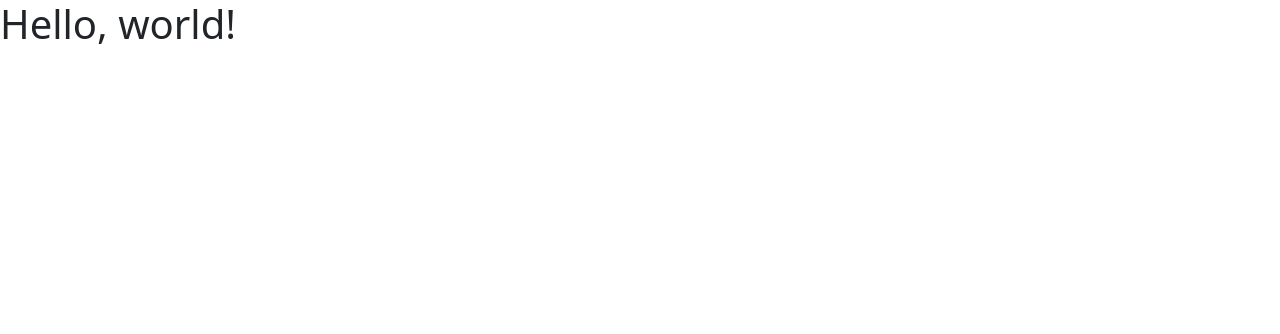
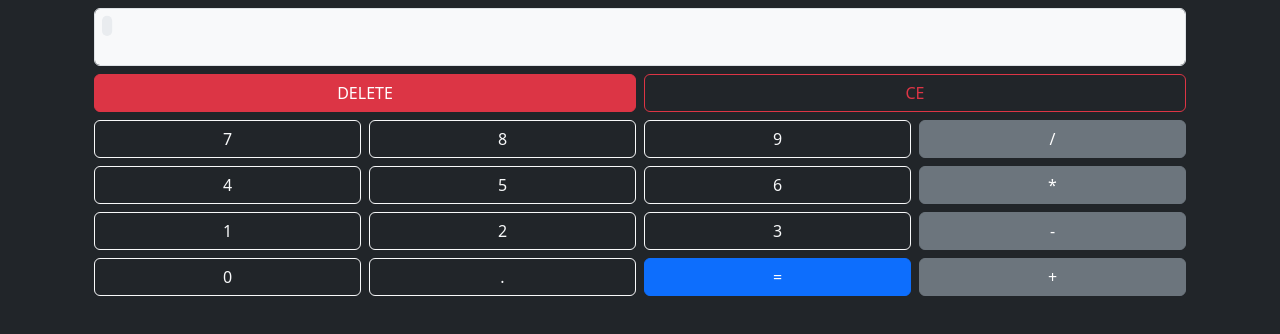
Before and after one commit to JoseRamirezCaballero/calculadora-basica, a plain HTML site: page index.html in a window 1280 px wide. Drawn offline with nearby package versions, Linux system fonts and the light colour scheme.

Commit message:
Final Commit

```diff
--- a/index.html
+++ b/index.html
@@ -1,13 +1,97 @@
 <!DOCTYPE html>
 <html lang="en">
-  <head>
+
+<head>
     <meta charset="utf-8">
     <meta name="viewport" content="width=device-width, initial-scale=1">
-    <title>Bootstrap demo</title>
-    <link href="https://cdn.jsdelivr.net/npm/bootstrap@5.3.0-alpha3/dist/css/bootstrap.min.css" rel="stylesheet" integrity="sha384-KK94CHFLLe+nY2dmCWGMq91rCGa5gtU4mk92HdvYe+M/SXH301p5ILy+dN9+nJOZ" crossorigin="anonymous">
-  </head>
-  <body>
-    <h1>Hello, world!</h1>
-    <script src="https://cdn.jsdelivr.net/npm/bootstrap@5.3.0-alpha3/dist/js/bootstrap.bundle.min.js" integrity="sha384-ENjdO4Dr2bkBIFxQpeoTz1HIcje39Wm4jDKdf19U8gI4ddQ3GYNS7NTKfAdVQSZe" crossorigin="anonymous"></script>
-  </body>
+    <title>Calculadora</title>
+    <link href="https://cdn.jsdelivr.net/npm/bootstrap@5.3.0-alpha3/dist/css/bootstrap.min.css" rel="stylesheet"
+        integrity="sha384-KK94CHFLLe+nY2dmCWGMq91rCGa5gtU4mk92HdvYe+M/SXH301p5ILy+dN9+nJOZ" crossorigin="anonymous">
+</head>
+
+<body class="bg-dark text-light fw-bold">
+    <section class="d-flex align-items-center justify-content-center h-100">
+        <div class="container text-center">
+            <div class="row gx-2 m-2">
+                <div class="col-md">
+                    <div class="form-floating">
+                        <input type="text" class="form-control bg-body-tertiary" id="resultado" disabled>
+                        <label for="resultado" class="text-primary" id="labelOperacion"></label>
+                    </div>
+                </div>
+            </div>
+            <div class="row gx-2 m-2">
+                <div class="col">
+                    <button type="button" class="btn btn-danger w-100">DELETE</button>
+                </div>
+                <div class="col">
+                    <button type="button" class="btn btn-outline-danger w-100">CE</button>
+                </div>
+            </div>
+            <div class="row gx-2 m-2">
+                <div class="col">
+                    <button type="button" class="btn btn-outline-light w-100">7</button>
+                </div>
+                <div class="col">
+                    <button type="button" class="btn btn-outline-light w-100">8</button>
+                </div>
+                <div class="col">
+                    <button type="button" class="btn btn-outline-light w-100">9</button>
+                </div>
+                <div class="col">
+                    <button type="button" class="btn btn-secondary w-100">/</button>
+                </div>
+            </div>
+            <div class="row gx-2 m-2">
+                <div class="col">
+                    <button type="button" class="btn btn-outline-light w-100">4</button>
+                </div>
+                <div class="col">
+                    <button type="button" class="btn btn-outline-light w-100">5</button>
+                </div>
+                <div class="col">
+                    <button type="button" class="btn btn-outline-light w-100">6</button>
+                </div>
+                <div class="col">
+                    <button type="button" class="btn btn-secondary w-100">*</button>
+                </div>
+            </div>
+            <div class="row gx-2 m-2">
+                <div class="col">
+                    <button type="button" class="btn btn-outline-light w-100">1</button>
+                </div>
+                <div class="col">
+                    <button type="button" class="btn btn-outline-light w-100">2</button>
+                </div>
+                <div class="col">
+                    <button type="button" class="btn btn-outline-light w-100">3</button>
+                </div>
+                <div class="col">
+                    <button type="button" class="btn btn-secondary w-100">-</button>
+                </div>
+            </div>
+            <div class="row gx-2 m-2">
+                <div class="col">
+                    <button type="button" class="btn btn-outline-light w-100">0</button>
+                </div>
+                <div class="col">
+                    <button type="button" class="btn btn-outline-light w-100">.</button>
+                </div>
+                <div class="col">
+                    <button class="btn btn-primary w-100" type="submit">=</button>
+                </div>
+                <div class="col">
+                    <button type="button" class="btn btn-secondary w-100">+</button>
+                </div>
+            </div>
+        </div>
+    </section>
+
+
+    <script src="https://cdn.jsdelivr.net/npm/bootstrap@5.3.0-alpha3/dist/js/bootstrap.bundle.min.js"
+        integrity="sha384-ENjdO4Dr2bkBIFxQpeoTz1HIcje39Wm4jDKdf19U8gI4ddQ3GYNS7NTKfAdVQSZe"
+        crossorigin="anonymous"></script>
+        <script src="main.js"></script>
+</body>
+
 </html>
--- /dev/null
+++ b/main.js
@@ -0,0 +1,19 @@
+const label = document.getElementById('labelOperacion');
+const inputResultado = document.getElementById('resultado');
+const digito = document.querySelectorAll('button');
+
+digito.forEach((btn) => {
+    btn.addEventListener('click', (event) => {
+        const valor = event.target.textContent;
+        console.log(valor)
+        if (valor === 'CE') {
+            label.textContent = label.textContent.slice(0, -1);
+        } else if (valor === 'DELETE') {
+            label.textContent = '';
+        } else if (valor === '=') {
+            inputResultado.value = eval(label.textContent);
+        } else {
+            label.textContent += valor;
+        }
+    });
+});
```
Also changed, not shown: view.png (added), 1 other file.
